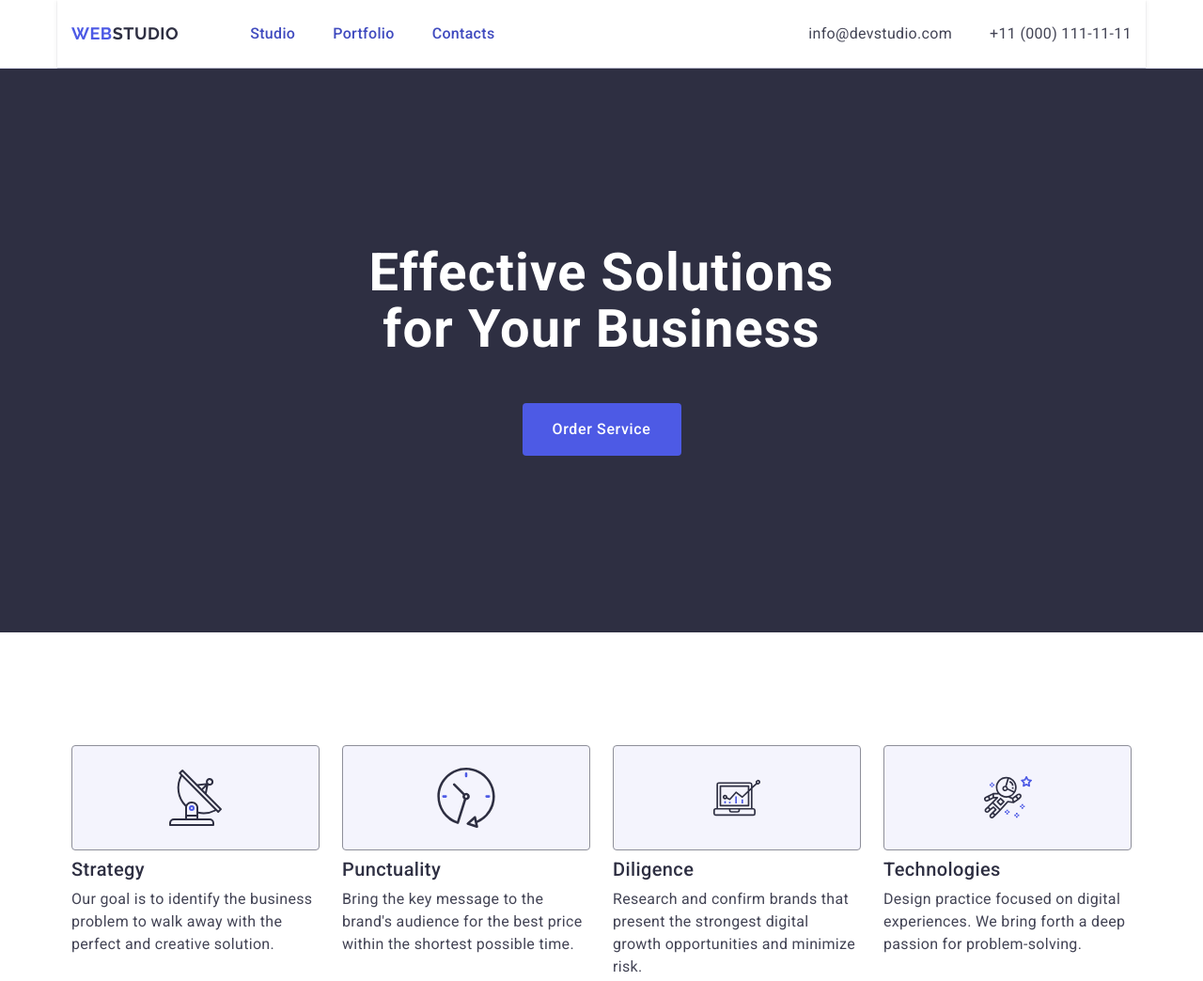
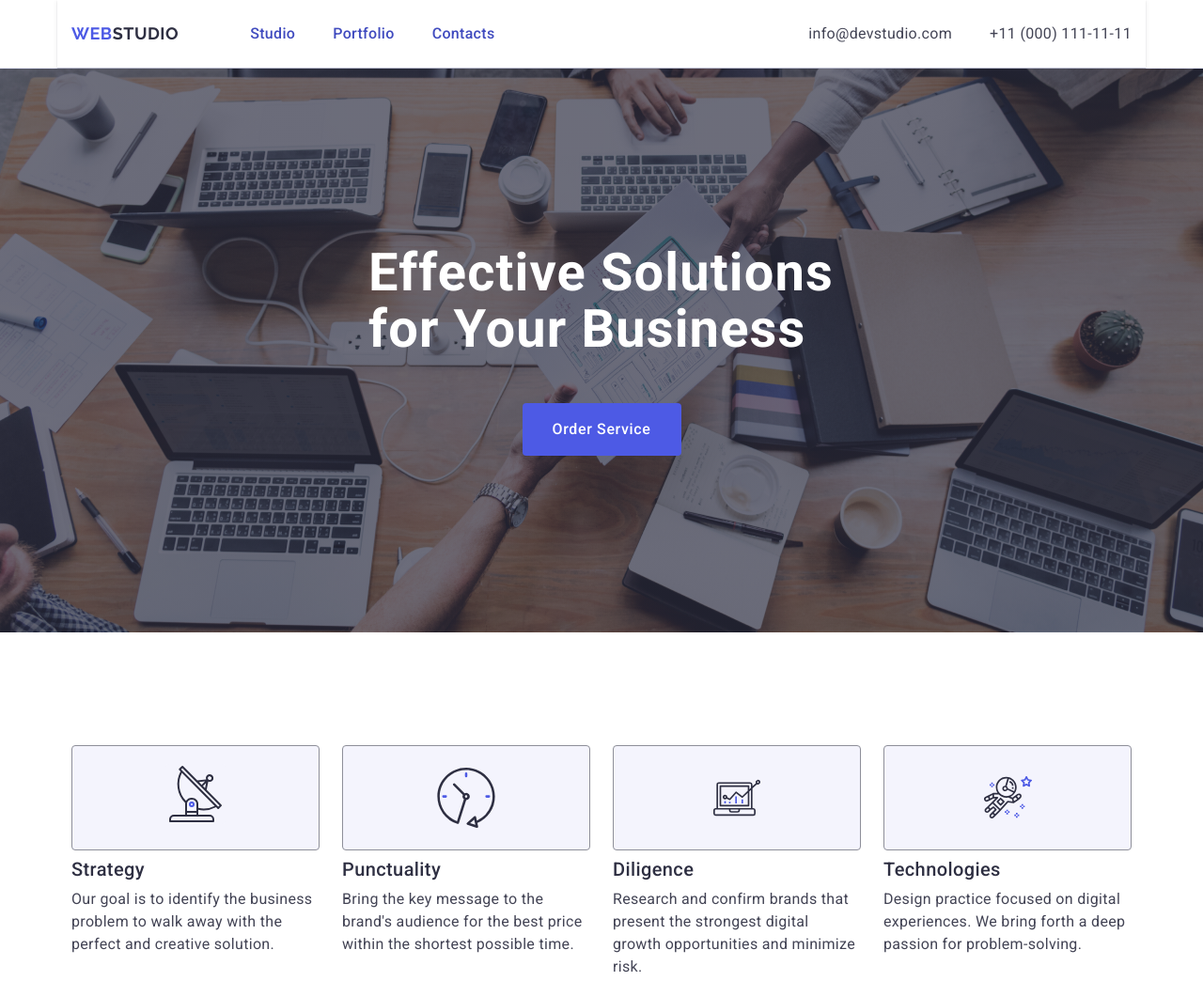
Before and after one commit to Andrii-Marshak/goit-markup-hw-04, a plain HTML site: page index.html in a window 1280 px wide. Shown: the top 1044 px of the page at 94% size. Drawn offline with nearby package versions, Linux system fonts and the light colour scheme.

Commit message:
Змінено файли index.html та styles.css

```diff
--- a/css/styles.css
+++ b/css/styles.css
@@ -173,12 +173,16 @@ nav ul {
 }
 
 .hero-section {
-    place-items: center;
-    background-color: var(--primary-color);
-    text-align: center;
     padding: 188px 0;
+    background-image: linear-gradient(rgba(46, 47, 66, 0.7), rgba(46, 47, 66, 0.7)),
+        url(../images/people-office.jpg);
+    max-width: 1440px;
+    margin: 0 auto;
+    background-repeat: no-repeat;
+    background-position: center;
+    background-size: cover;
+}
 
-}
 
 .hero-title {
     font-weight: 700;
@@ -207,6 +211,7 @@ nav ul {
     border-radius: 4px;
     min-width: 169px;
     height: 56px;
+    transition: background-color 250ms cubic-bezier(0.4, 0, 0.2, 1);
 }
 
 
@@ -221,9 +226,10 @@ nav ul {
 
 .services-section {
     padding: 120px 0;
+}
 
-
-
+.services {
+    padding: 120px 0;
 }
 
 .visually-hidden {
@@ -268,6 +274,17 @@ nav ul {
     margin-bottom: 8px;
 }
 
+.service-icon-container {
+    width: 64px;
+    height: 64px;
+    background: #f4f4fd;
+    border-radius: 4px;
+    display: flex;
+    align-items: center;
+    justify-content: center;
+    margin-bottom: 8px;
+}
+
 .service-icon-clock {
     border: 1px solid #8e8f99;
     border-radius: 4px;
@@ -306,7 +323,6 @@ nav ul {
 
 .services_item {
     flex-basis: calc((100% - 72px) / 4);
-
 }
 
 
--- a/index.html
+++ b/index.html
@@ -43,7 +43,6 @@
             </li>
           </ul>
         </nav>
-
         <address class="contact-info">
           <ul class="contact-list">
             <li class="contact-item">
@@ -62,20 +61,22 @@
     </header>
     <main>
       <section class="hero-section">
-        <div class="container">
+        <div class="container" id="hero">
           <h1 class="hero-title">Effective Solutions for Your Business</h1>
           <button class="hero-button order-button">Order Service</button>
         </div>
       </section>
       <section class="services_section" id="services">
-        <div class="container">
+        <div class="container" id="services">
           <h2 class="visually-hidden">Our Services</h2>
-          <ul class="services-list">
+          <ul class="services-list" id="services-list">
             <li class="services_item">
               <section class="service-icon-antenna">
-                <svg width="60" height="64">
-                  <use href="./images/icon.svg#icon-antenna"></use>
-                </svg>
+                <div class="service-icon-container" id="service-icon-container">
+                  <svg width="60" height="64">
+                    <use href="./images/icon.svg#icon-antenna"></use>
+                  </svg>
+                </div>
               </section>
               <h3 class="service_title">Strategy</h3>
               <p class="service_description">
```
